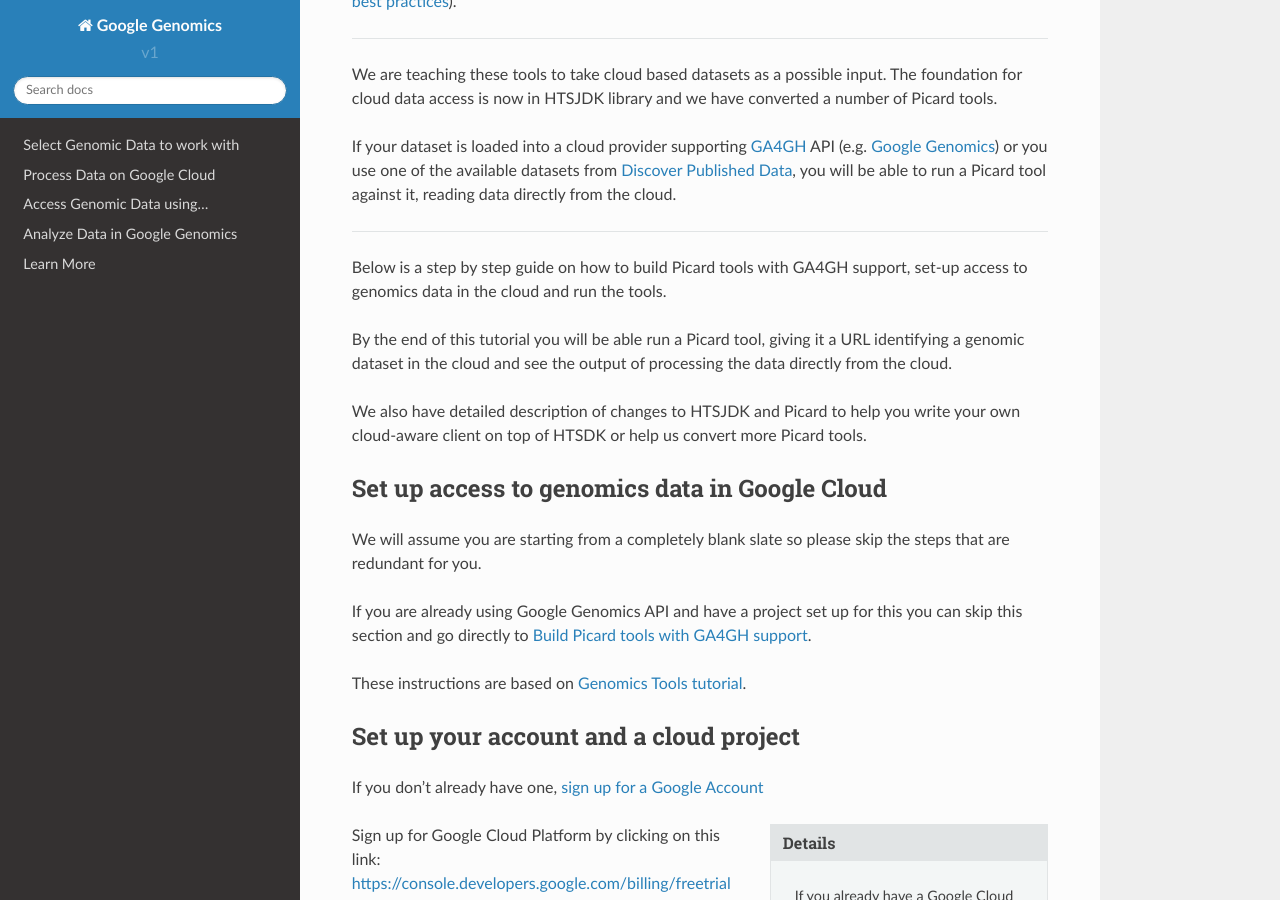
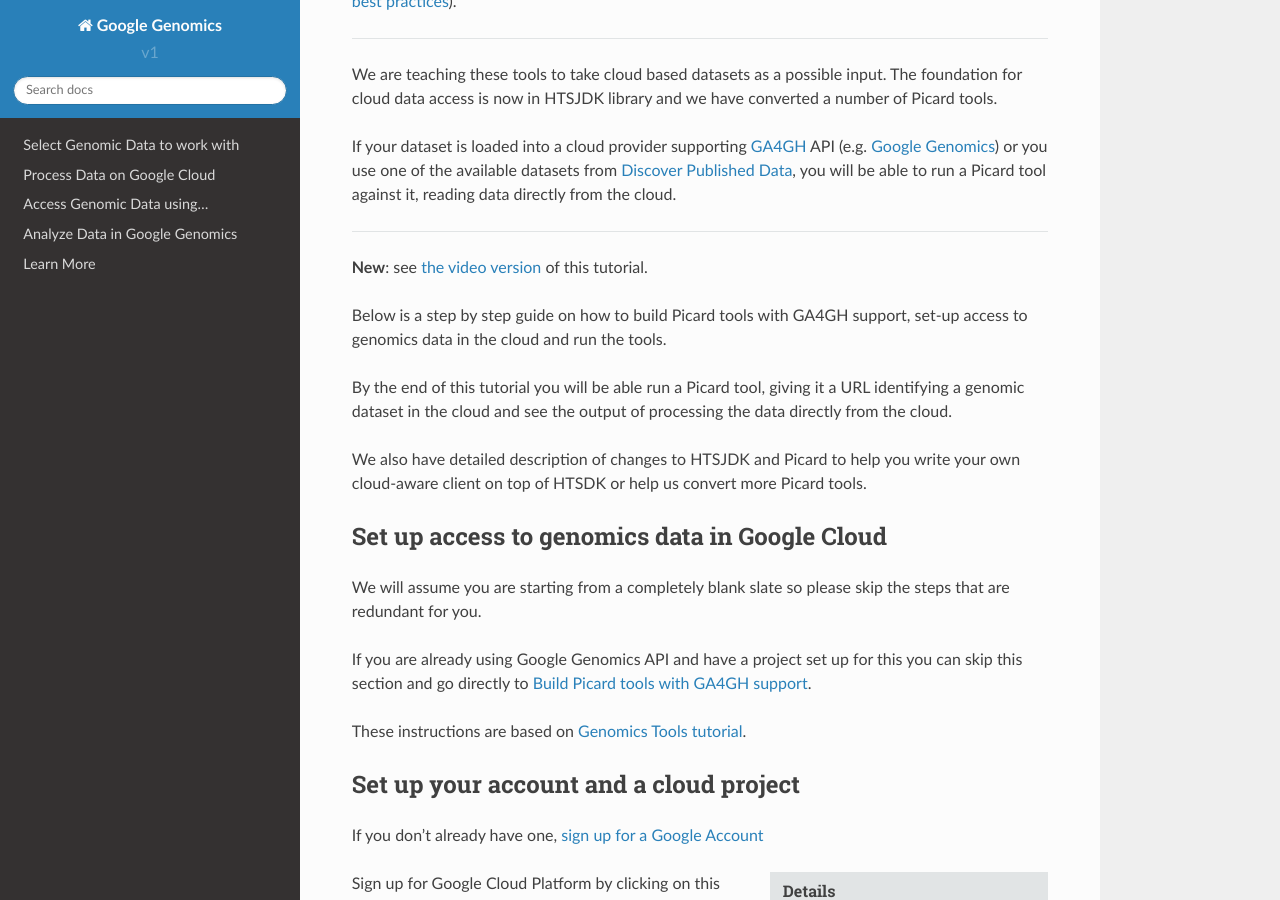
Before and after one commit to googlegenomics/readthedocs, a Sphinx documentation site: the page built from docs/source/use_cases/run_picard_and_gatk/index.rst, in a window 1280 px wide and 900 px high, scrolled down 407 px. Built offline with Sphinx 7.4.7 and the Read the Docs theme 2.0.0, drawn with Linux system fonts in a browser that asks for light colours.

Commit message:
Add link to YouTube version of tutorial.

```diff
--- a/docs/source/use_cases/run_picard_and_gatk/index.rst
+++ b/docs/source/use_cases/run_picard_and_gatk/index.rst
@@ -33,6 +33,8 @@
 If your dataset is loaded into a cloud provider supporting `GA4GH`_ API (e.g. `Google Genomics`_) or you use one of the available datasets from :doc:`/use_cases/discover_public_data/index`, you will be able to run a Picard tool against it, reading data directly from the cloud.
 
 =====
+
+**New**: see `the video version <https://www.youtube.com/playlist?list=PLYKy4VbxNln5j89ESpYBVUkeFDbmQwxYG>`__ of this tutorial.
 
 Below is a step by step guide on how to build Picard tools with GA4GH support, set-up access to genomics data in the cloud and run the tools.
 
```
